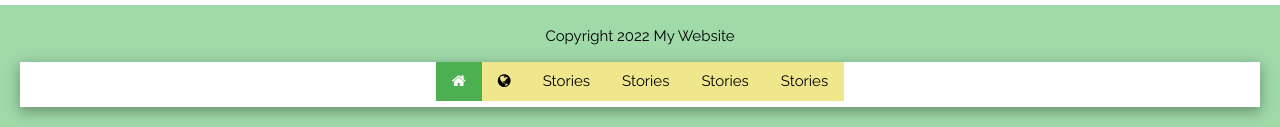
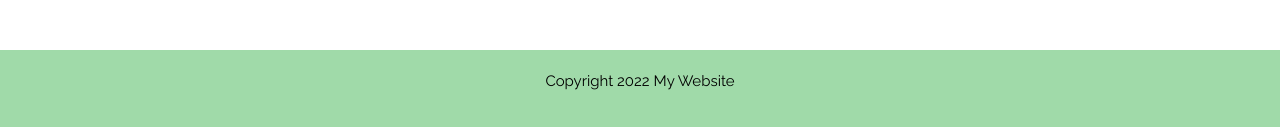
Before and after one commit to nepalibatman420/sourcecode, a plain HTML site: page index.html in a window 1280 px wide. Shown: the part 673-800 px from the top of the page. Drawn offline with nearby package versions, Linux system fonts and the light colour scheme.

Commit message:
Update index.html

```diff
--- a/index.html
+++ b/index.html
@@ -69,13 +69,13 @@
 </head>
 <body >
 
-  <div class="w3-main">
+  <div class="w3-main w3-mobile">
 
 
 
 
 
-                  <nav class="navbar w3-top">
+                  <nav class="navbar w3-top w3-mobile">
                     <div class="w3-bar ">
 
                       <a href="#" class="w3-bar-item w3-button w3-green"><i class="fa fa-home"></i></a>
@@ -198,27 +198,9 @@
 
 
 </body>
-<footer class="w3-container w3-padding-2 w3-center w3-bottom footer">
+<footer class="w3-container w3-padding-2 w3-center w3-bottom footer w3-mobile">
   <p>Copyright 2022 My Website</p>
-  <nav class=" w3-white w3-border-color  w3-card-4">
-                    <div class="w3-bar ">
 
-                      <a href="#" class="w3-bar-item w3-button w3-green"><i class="fa fa-home"></i></a>
-
-
-
-                          <a href="#" class="w3-bar-item w3-button  w3-khaki"><i class="fa fa-globe"></i></a>
-
-                          <a  class="w3-button w3-khaki w3-bar-item  w3-mobile w3-hover-green">Stories</a>
-                      <a  class="w3-button w3-khaki w3-bar-item  w3-mobile w3-hover-green">Stories</a>
-                      <a  class="w3-button w3-khaki w3-bar-item  w3-mobile w3-hover-green">Stories</a>
-                      <a  class="w3-button w3-khaki w3-bar-item  w3-mobile w3-hover-green">Stories</a>
-
-
-
-
-                    </div>
-                  </nav>
 </footer>
 
 
```
